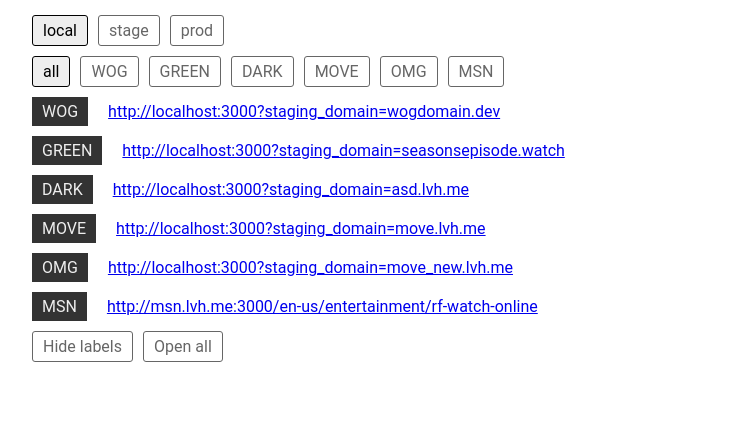
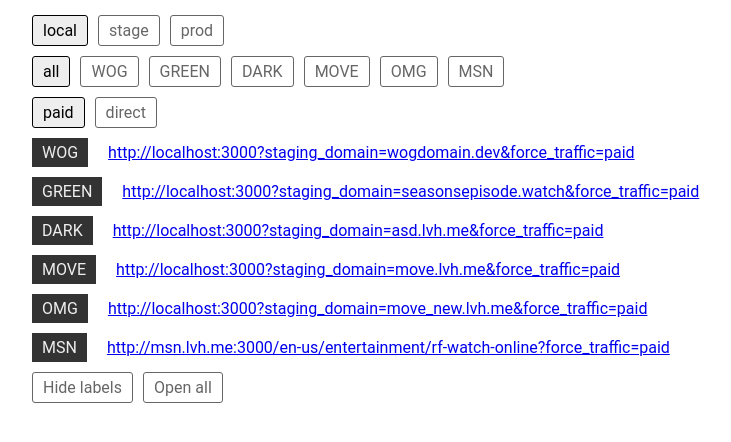
Before and after one commit to akorol777/video-links-helper, a React (Create React App) app: page / in a window 1280 px wide. Shown: the top 442 px of the page, without its empty margins (13-744 px from the left). Built offline with nearby package versions, Linux system fonts and the light colour scheme.

Commit message:
Add traffic

```diff
--- a/src/JSON/data.json
+++ b/src/JSON/data.json
@@ -32,6 +32,6 @@
       "prod": "www.msn.com/en-us/entertainment/rf-watch-online"
     }
   },
-  "traffic": "",
+  "traffic": ["paid", "direct"],
   "pages": ""
 }
--- a/src/actions/actions.js
+++ b/src/actions/actions.js
@@ -6,6 +6,11 @@ export const choose_env = (env) => ({
 export const choose_domain = (domain) => ({
   type: 'CHOOSE_DOMAIN',
   domain
+});
+
+export const choose_traffic = (traffic) => ({
+  type: 'CHOOSE_TRAFFIC',
+  traffic
 });
 
 
--- a/src/components/App.js
+++ b/src/components/App.js
@@ -3,6 +3,7 @@ import '../styles/App.scss';
 import EnvTabs from "./EnvTabs";
 import Links from "./Links";
 import DomainTabs from "./DomainTabs";
+import TrafficTabs from "./TrafficTabs";
 import InputPR from "./InputPR";
 import LabelToggle from "./LabelToggle";
 import Opener from "./Opener"
@@ -10,6 +11,7 @@ import Opener from "./Opener"
 const data = require('../JSON/data.json');
 const envTitles = data.env;
 const domainTitles = Object.keys(data.domains);
+const trafficTitles = data.traffic;
 
 class App extends Component {
   componentDidMount() {
@@ -28,6 +30,7 @@ class App extends Component {
         <EnvTabs envTitles={envTitles}/>
         <InputPR/>
         <DomainTabs domainTitles={domainTitles}/>
+        <TrafficTabs trafficTitles={trafficTitles}/>
         <Links />
         <div className="row">
           <LabelToggle/>
--- a/src/components/DomainTabs.js
+++ b/src/components/DomainTabs.js
@@ -3,7 +3,7 @@ import Tab from './Tab';
 import { connect } from 'react-redux';
 import { choose_domain } from "../actions/actions";
 
-export class DomainTabs extends Component {
+class DomainTabs extends Component {
   handleChangeDomain = (domain) => {
     this.props.chooseDomain(domain);
   };
--- /dev/null
+++ b/src/components/TrafficTabs.js
@@ -0,0 +1,35 @@
+import React, { Component } from 'react';
+import Tab from './Tab';
+import { connect } from 'react-redux';
+import { choose_traffic } from "../actions/actions";
+
+class TrafficTabs extends Component {
+  handleChangeTraffic = (traffic) => {
+    this.props.chooseTraffic(traffic);
+  };
+
+  render() {
+    return (
+      <div className="row">
+        {this.props.trafficTitles.map((title, i) => {
+          return <Tab
+            title={title}
+            key={i}
+            isActive={this.props.activeTraffic === title}
+            handleClick={this.handleChangeTraffic}
+          />
+        })}
+      </div>
+    );
+  }
+}
+
+const mapStateToProps = (state) => ({
+  activeTraffic: state.store.traffic
+});
+
+const mapDispatchToProps = (dispatch) => ({
+  chooseTraffic: (traffic) => dispatch(choose_traffic(traffic))
+});
+
+export default connect(mapStateToProps, mapDispatchToProps)(TrafficTabs);
--- a/src/reducers/reducers.js
+++ b/src/reducers/reducers.js
@@ -2,7 +2,8 @@ const linksReducerDefaultState = {
   env: 'local',
   domain: 'all',
   pr_num: 2158,
-  show_label: true
+  show_label: true,
+  traffic: 'paid'
 };
 
 export default (state = linksReducerDefaultState, action) => {
@@ -17,6 +18,12 @@ export default (state = linksReducerDefaultState, action) => {
       return {
         ...state,
         domain: action.domain
+      };
+
+    case 'CHOOSE_TRAFFIC':
+      return {
+        ...state,
+        traffic: action.traffic
       };
 
     case 'CHANGE_PR_NUM':
--- a/src/selectors/links.js
+++ b/src/selectors/links.js
@@ -3,7 +3,8 @@ const data = require('../JSON/data.json');
 export default ({
     env = data.env[0],
     domain = 'all',
-    pr_num
+    pr_num,
+    traffic = data.traffic[0]
   }) => {
 
   const LOCALHOST = 'localhost:3000';
@@ -73,6 +74,8 @@ export default ({
       }
     }
 
+    addToQuery(`force_traffic=${traffic}`);
+
     return query;
   };
 
```
